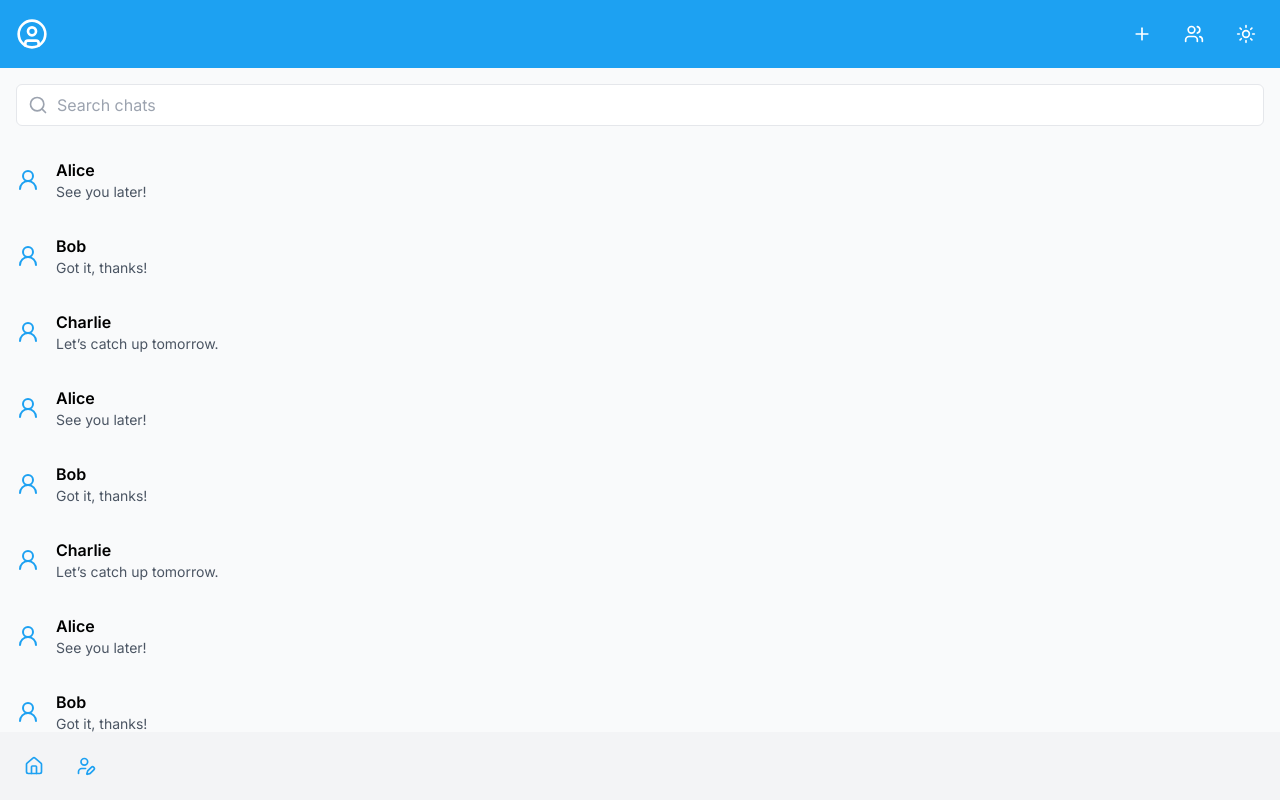
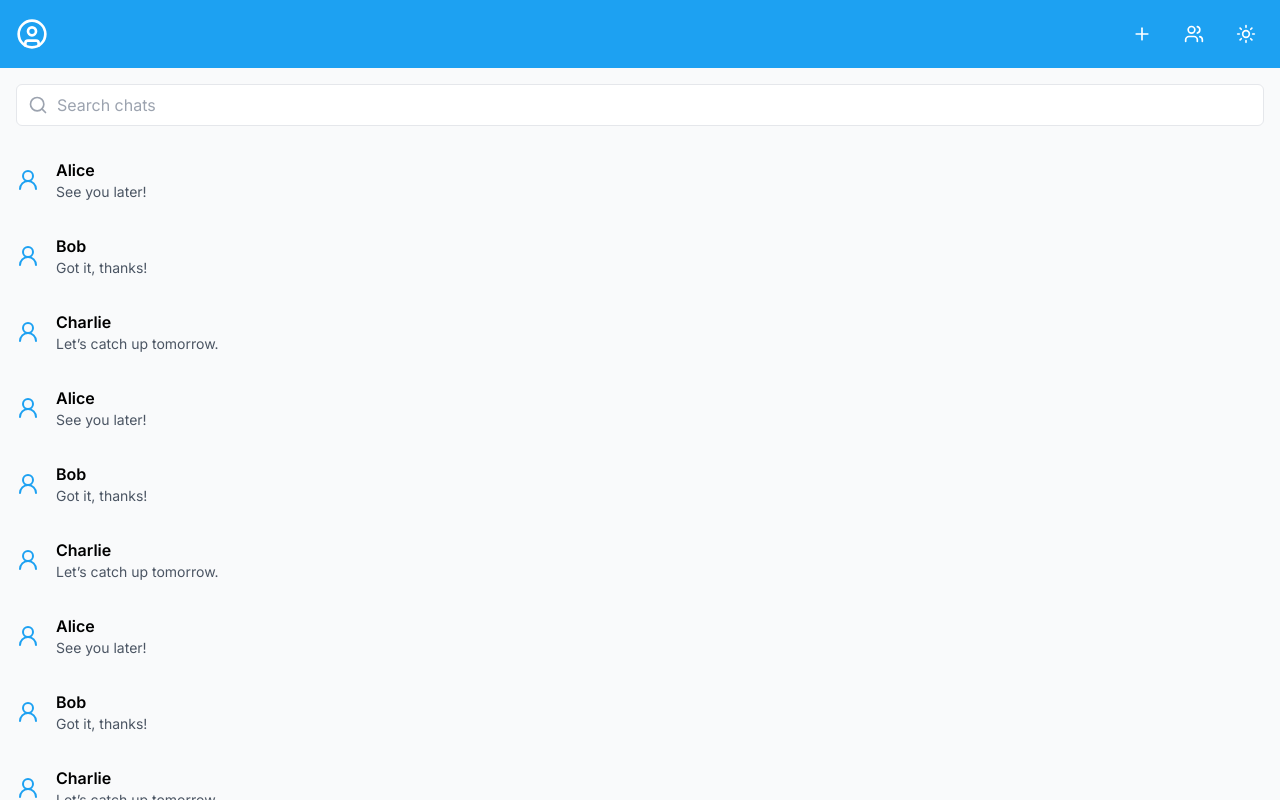
Before and after one commit to MutebiRoy/bizface, a Next.js app: page / in a window 1280 px wide. Built offline with nearby package versions, Linux system fonts and the light colour scheme.

Commit message:
Update ChatList.tsx

```diff
--- a/src/components/ChatList.tsx
+++ b/src/components/ChatList.tsx
@@ -101,10 +101,11 @@ const ChatList: React.FC<ChatListProps> = ({
         ) : (
           <p className="text-center text-gray-500">No chats found.</p>
         )}
+        {/* Footer */}
+      <ChatListFooter onHome={onHome} onEditProfile={onEditProfile} />
       </div>
 
-      {/* Footer */}
-      <ChatListFooter onHome={onHome} onEditProfile={onEditProfile} />
+
     </div>
   );
 };
```
